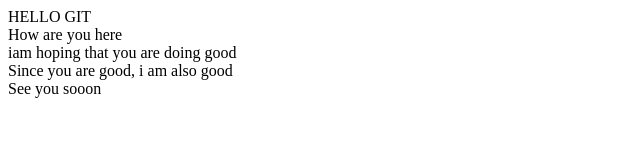
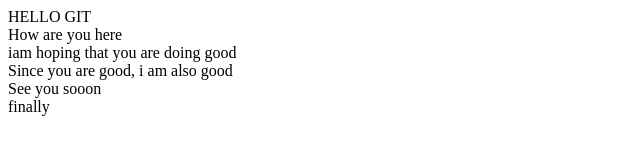
Before and after one commit to hareeshtj96/git_learning2, a website: page index.html in a window 1280 px wide. Shown: the full height of the page, 0-640 px from the left. Drawn offline with Linux system fonts and the light colour scheme.

Commit message:
added final commit

```diff
--- a/index.html
+++ b/index.html
@@ -20,5 +20,10 @@
     <br>
     See you sooon
 
+
+    <br>
+
+    finally
+
 </body>
 </html>
```
